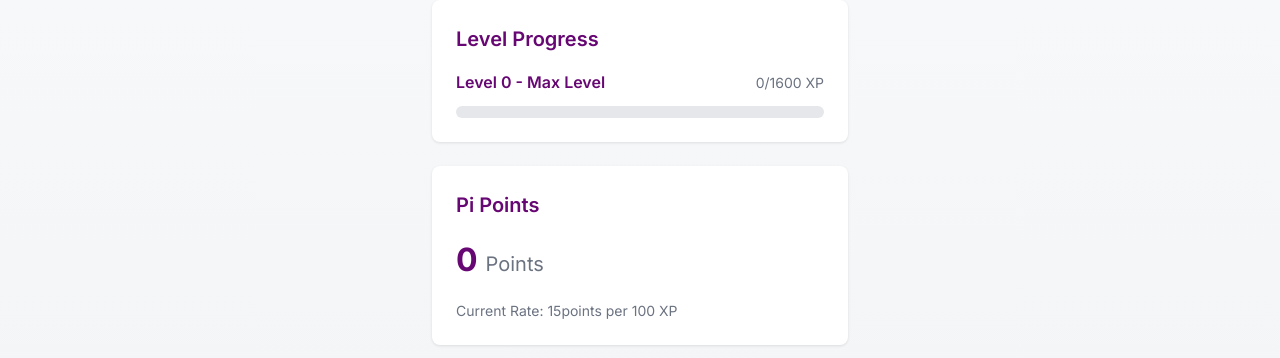
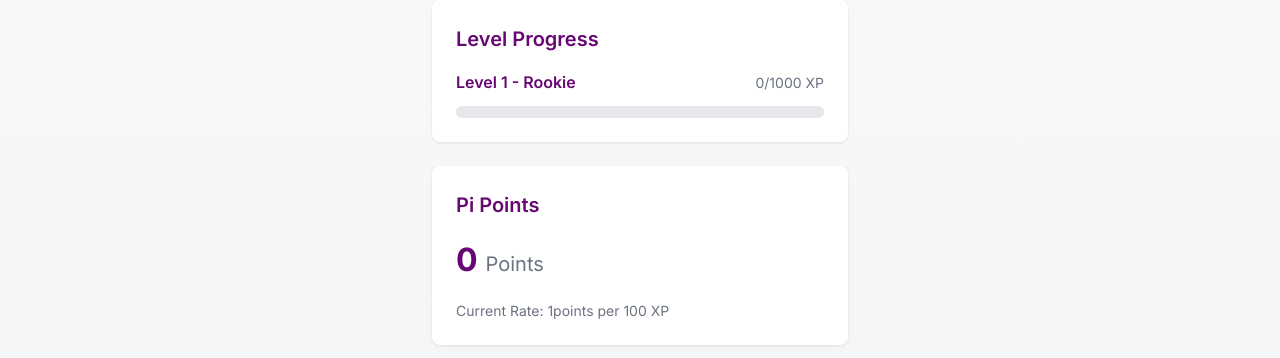
Before and after one commit to Shubz101/Pi-Trader-original-real-, a Next.js app: page /profile in a window 1280 px wide. Shown: the part 266-624 px from the top of the page. Built offline with nearby package versions, Linux system fonts and the light colour scheme.

Commit message:
Update page.tsx

```diff
--- a/app/profile/page.tsx
+++ b/app/profile/page.tsx
@@ -48,16 +48,9 @@ const Profile = () => {
       });
       const userData = await response.json();
 
-      // Calculate total Pi sold from the piAmount array
       const totalPiSold = userData.piAmount.reduce((sum: number, amount: number) => sum + amount, 0);
-
-      // Calculate XP (1 Pi = 1 XP)
       const xp = totalPiSold;
-
-      // Calculate current level based on XP
       const currentLevel = getCurrentLevel(xp);
-
-      // Calculate Pi points based on level and XP
       const piPoints = calculatePiPoints(xp, currentLevel);
 
       setProfileData({
@@ -77,37 +70,72 @@ const Profile = () => {
     return Math.floor(xp / 100) * pointsRate;
   };
 
-  const getCurrentLevel = (xp: number) => {
-    const level = levels.findIndex(lvl => xp < lvl.threshold);
-    return level === -1 ? levels.length : level;
+  const getCurrentLevel = (totalXp: number) => {
+    let remainingXp = totalXp;
+    for (let i = 0; i < levels.length; i++) {
+      if (remainingXp < levels[i].threshold) {
+        return i + 1;
+      }
+      remainingXp -= levels[i].threshold;
+    }
+    return levels.length + 1; // For infinite level
   };
 
-  const getProgress = (xp: number) => {
-    const currentLevel = getCurrentLevel(xp);
-    const previousThreshold = currentLevel > 0 ? levels[currentLevel - 1].threshold : 0;
-    const nextThreshold = levels[currentLevel]?.threshold || levels[levels.length - 1].threshold;
-    const progress = ((xp - previousThreshold) / (nextThreshold - previousThreshold)) * 100;
-    return Math.min(progress, 100);
+  const getProgress = (totalXp: number) => {
+    let remainingXp = totalXp;
+    const currentLevel = getCurrentLevel(totalXp);
+
+    // If at infinite level
+    if (currentLevel > levels.length) {
+      return (remainingXp / 1000000) * 100;
+    }
+
+    // Calculate XP for current level
+    for (let i = 0; i < currentLevel - 1; i++) {
+      remainingXp -= levels[i].threshold;
+    }
+
+    const currentThreshold = currentLevel <= levels.length
+      ? levels[currentLevel - 1].threshold
+      : 1000000;
+
+    return (remainingXp / currentThreshold) * 100;
   };
 
   const getLevelName = (level: number) => {
+    if (level > levels.length) {
+      return 'Infinite';
+    }
     return levels[level - 1]?.name || 'Max Level';
   };
 
-  const getRequiredXP = (level: number) => {
-    return levels[level - 1]?.threshold || levels[levels.length - 1].threshold;
+  const getRequiredXP = (totalXp: number) => {
+    let remainingXp = totalXp;
+    const currentLevel = getCurrentLevel(totalXp);
+
+    // If at infinite level
+    if (currentLevel > levels.length) {
+      return 1000000;
+    }
+
+    // Calculate remaining XP for current level
+    for (let i = 0; i < currentLevel - 1; i++) {
+      remainingXp -= levels[i].threshold;
+    }
+
+    return {
+      current: remainingXp,
+      required: levels[currentLevel - 1].threshold
+    };
   };
 
   return (
     <div className="profile-container">
-      {/* Header */}
       <div className="profile-header">
         <h1>Profile</h1>
       </div>
 
-      {/* Main Content */}
       <div className="profile-content">
-        {/* Total Pi Sold Card */}
         <div className="profile-card">
           <h2>Total Pi Sold</h2>
           <div className="stat-value">
@@ -116,7 +144,6 @@ const Profile = () => {
           </div>
         </div>
 
-        {/* Level Progress Card */}
         <div className="profile-card">
           <h2>Level Progress</h2>
           <div className="level-info">
@@ -124,7 +151,7 @@ const Profile = () => {
               Level {getCurrentLevel(profileData.xp)} - {getLevelName(getCurrentLevel(profileData.xp))}
             </span>
             <div className="xp-display">
-              {profileData.xp}/{getRequiredXP(getCurrentLevel(profileData.xp))} XP
+              {getRequiredXP(profileData.xp).current}/{getRequiredXP(profileData.xp).required} XP
             </div>
           </div>
           <div className="progress-bar-container">
@@ -135,7 +162,6 @@ const Profile = () => {
           </div>
         </div>
 
-        {/* Pi Points Card */}
         <div className="profile-card">
           <h2>Pi Points</h2>
           <div className="stat-value">
```
